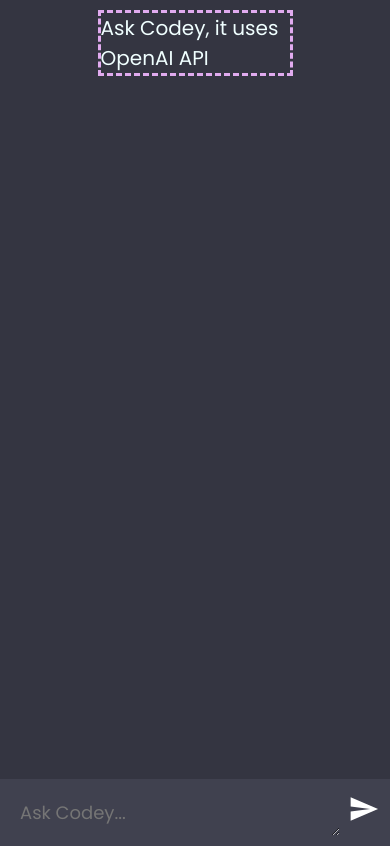
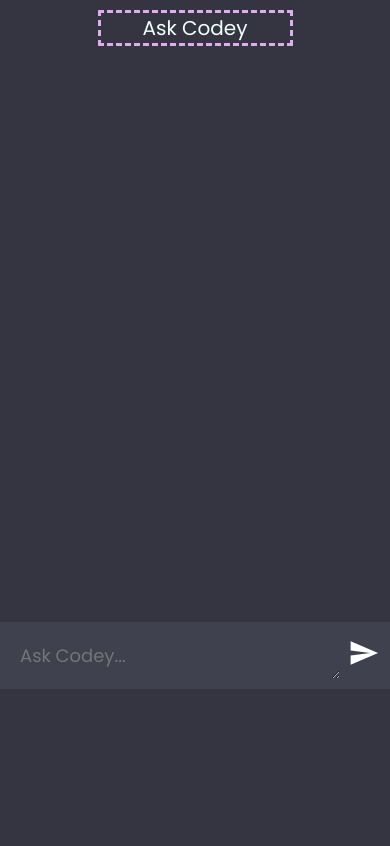
Before and after one commit to Olaowo5/ChatApiWeb, a website built with Vite: page client/index.html in a window 390 px wide. Built offline with nearby package versions, Linux system fonts and the light colour scheme.

Commit message:
stay clean please

```diff
--- a/client/index.html
+++ b/client/index.html
@@ -9,7 +9,7 @@
   </head>
   <body>
     <div class="parentdiv">
-    <div class="Titlediv">Ask Codey, it uses OpenAI API</div>
+    <div class="Titlediv">Ask Codey </div>
   </div>
     <div id="app">
       <div id="chat_container"></div>
--- a/client/style.css
+++ b/client/style.css
@@ -170,3 +170,12 @@
   width: 30px;
   height: 30px;
 }
+
+@media (max-width: 550px) {
+
+#app {
+
+  height: 75vh;
+
+}
+}
```
